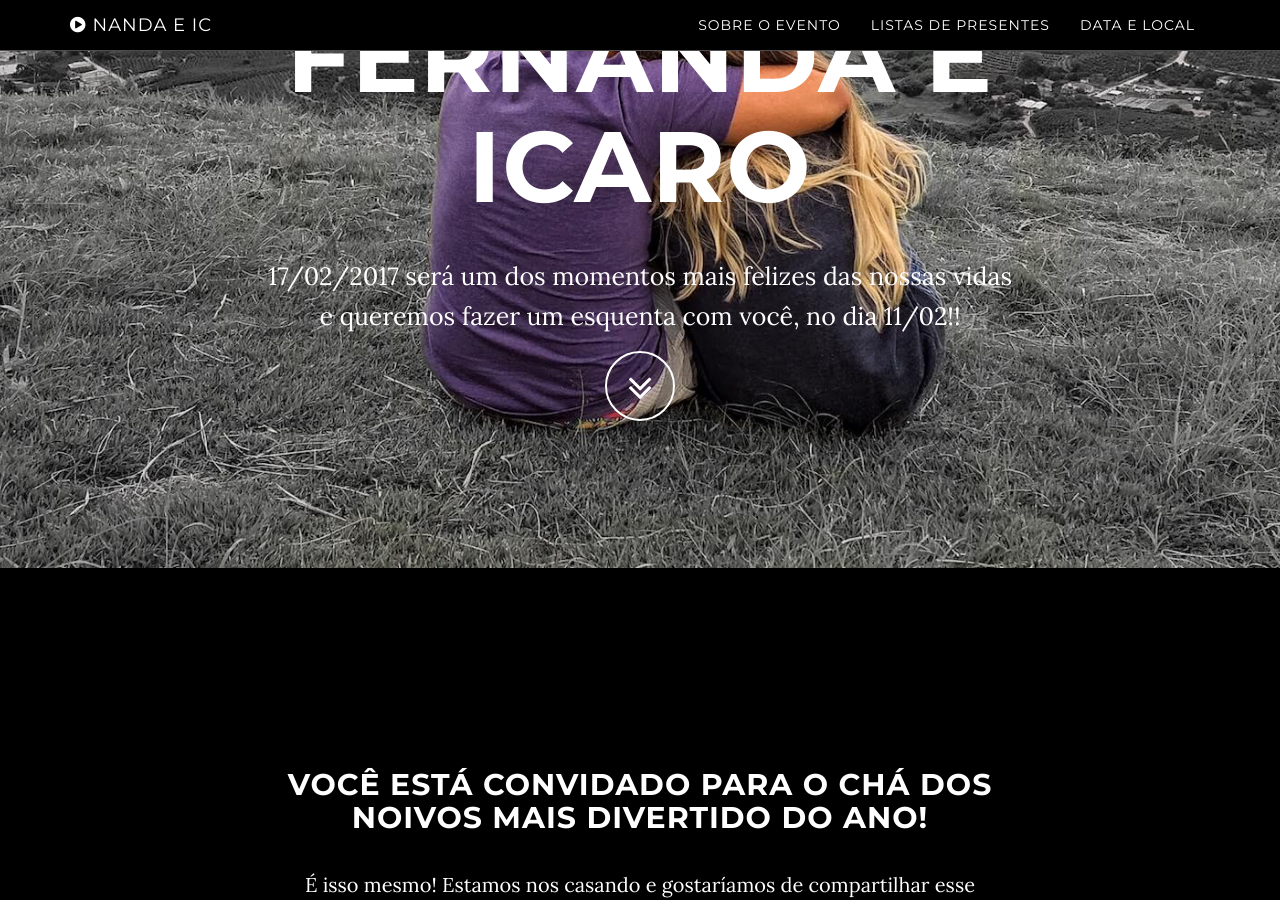
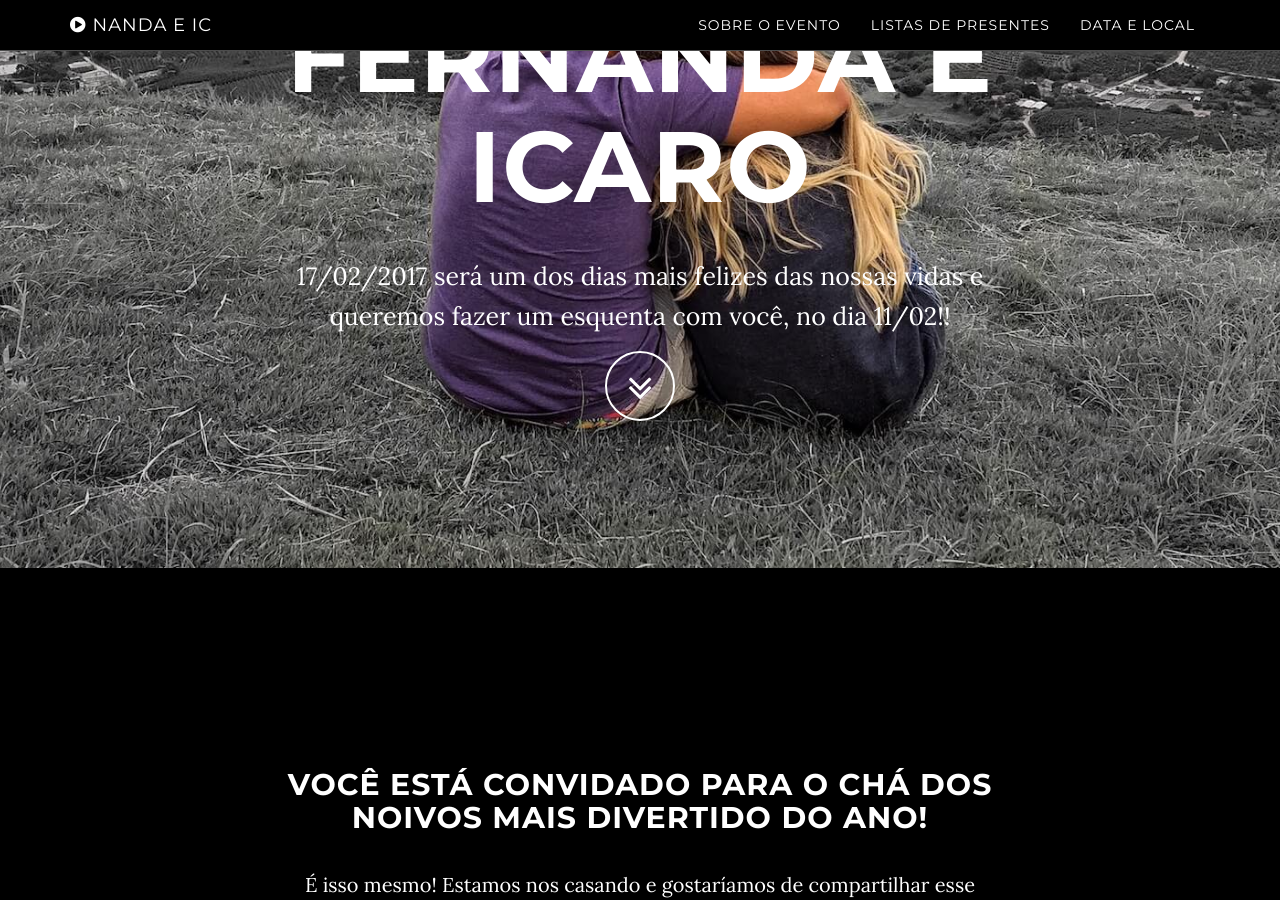
Before and after one commit to icaro02/wedding_website, a Jekyll site: the page built from index.html, in a window 1280 px wide and 900 px high, scrolled down 332 px. Built offline with Jekyll 4.4.1, drawn with Linux system fonts in a browser that asks for light colours; some of the changed text lies outside the part shown.

Commit message:
nova pagina inicial

```diff
--- a/_config.yml
+++ b/_config.yml
@@ -2,7 +2,7 @@
 title: Chá dos Noivos - Fernanda e Icaro
 email: ic.nanda@icloud.com
 url: icaroefernanda.party
-description: "17/02/2017 será um dos momentos mais felizes das nossas vidas e queremos fazer um esquenta com você, no dia 11/02!!"
+description: "17/02/2017 será um dos dias mais felizes das nossas vidas e queremos fazer um esquenta com você, no dia 11/02!!"
 
 # Color settings (hex-codes without the leading hash-tag)
 color:
--- a/_includes/about.html
+++ b/_includes/about.html
@@ -9,7 +9,10 @@
                     É isso mesmo! Estamos nos casando e gostaríamos de compartilhar esse momento de alegria, paixão e muito amor com algumas das pessoas mais queridas por nós, realizando um pequeno chá para marcar nossa união!
                 </p>
                 <p>
-                    Iremos nos casar no dia 17/02/2017 e, como optamos por não realizar uma festa de casamento, faremos o Chá dos Noivos no dia 11/02/2017 para comemorar. Esse Chá é uma mistura de chá bar, chá de panela, chá de lingerie, chá de boteco e despedida de solteiro - tudo junto e misturado, pra curtirmos o momento! xD
+                    Iremos nos casar no dia 17/02/2017 e, como optamos por não realizar uma festa de casamento, faremos o Chá dos Noivos no dia 11/02/2017.
+                </p>
+                <p>
+                    Esse Chá é uma mistura de Chá Bar, Chá de Panela, Chá de Lingerie, Chá de Boteco e Despedida de Solteiro - tudo junto e misturado, pra curtirmos o momento! xD
                 </p>
                 <p>
                     Como você pode imaginar, o casamento é um grande passo em nossas vidas e ficaremos muito felizes com a participação de cada convidado!
```
